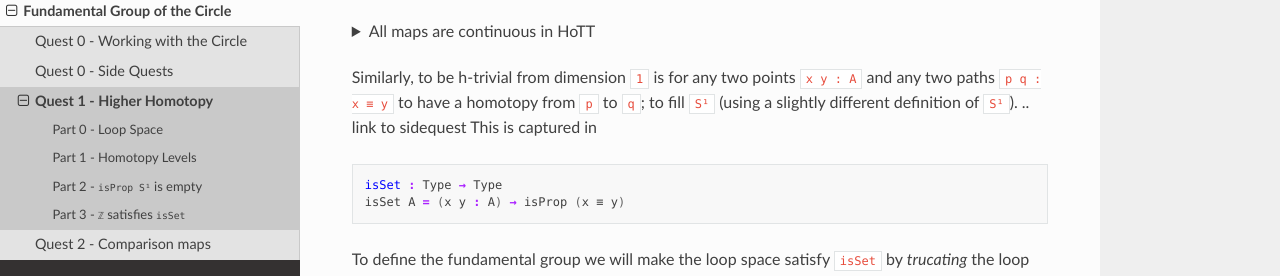
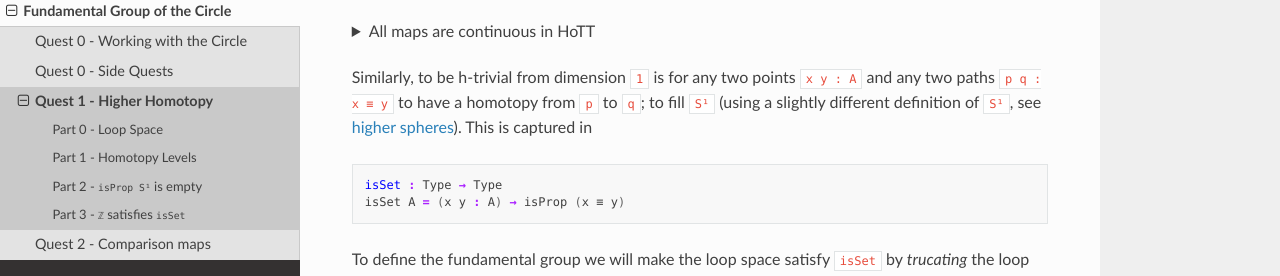
Before and after one commit to thehottgame/theHoTTGameGuide, a Sphinx documentation site: the page built from docs/source/1-fundamental-group/quest-1.rst, in a window 1280 px wide and 900 px high, scrolled down 2589 px. Shown: the part 165-441 px from the top of the window. Built offline with Sphinx 7.4.7 and the Read the Docs theme 2.0.0, drawn with Linux system fonts in a browser that asks for light colours; pages that are not in the unit, such as notebooks, are missing from menus.

Commit message:
Links fixed for side quests

```diff
--- a/docs/source/1-fundamental-group/quest-0.rst
+++ b/docs/source/1-fundamental-group/quest-0.rst
@@ -230,7 +230,7 @@
 * there is an isomorphism ``i : A ≅ ⊥`` of spaces
 
 These turn out to be 'the same'
-(see `side quest <side-empty>`_),
+(see :ref:`side-empty`),
 however for our present purposes we will use the first definition.
 Our goal is therefore to produce a point in the function space
 
@@ -639,7 +639,7 @@
 which says that the space of paths in ``Bool``
 from ``true`` to ``false`` is empty.
 We will assume it here and leave the proof as a side quest,
-see `side quest <side-true-not-false>`_.
+see :ref:`side-true-not-false`.
 
 * Load the file with ``C-c C-l`` and navigate to the hole.* Write ``true≢false`` in the hole and refine using ``C-c C-r``,
   ``agda`` knows ``true≢false`` maps to ``⊥`` so it automatically
--- a/docs/source/1-fundamental-group/quest-1.rst
+++ b/docs/source/1-fundamental-group/quest-1.rst
@@ -191,8 +191,8 @@
 
 Similarly, to be h-trivial from dimension ``1`` is for any two points ``x y : A``
 and any two paths ``p q : x ≡ y`` to have a homotopy from ``p`` to ``q``;
-to fill ``S¹`` (using a slightly different definition of ``S¹``).
-.. link to sidequest
+to fill ``S¹`` (using a slightly different definition of ``S¹``,
+see `higher spheres <side-higher-spheres>`_).
 This is captured in
 
 .. code:: agda
```
